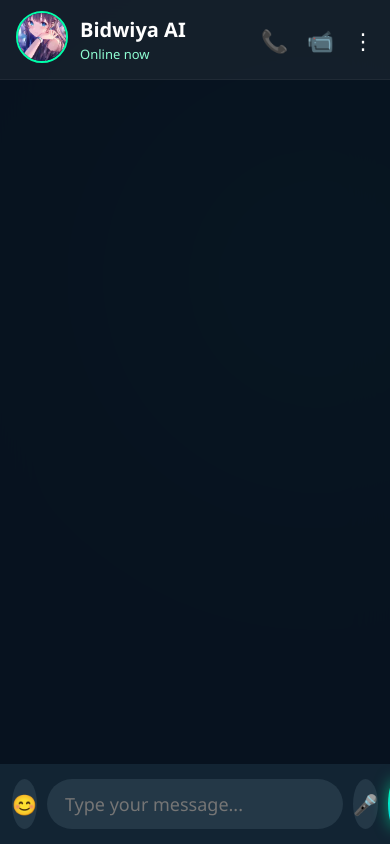
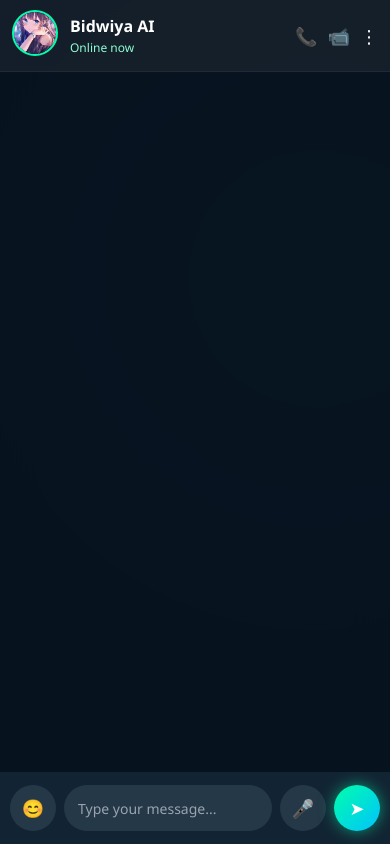
Before and after one commit to shamdutta0079-code/ai, a Flask app: page / in a window 390 px wide. Run offline with Flask 3, Linux system fonts and the light colour scheme.

Commit message:
Update style.css

```diff
--- a/static/style.css
+++ b/static/style.css
@@ -1,5 +1,6 @@
 /* static/style.css */
 
+/* ===== RESET ===== */
 * {
     margin: 0;
     padding: 0;
@@ -7,8 +8,14 @@
     font-family: Segoe UI, sans-serif;
 }
 
+html,
 body {
-    height: 100vh;
+    width: 100%;
+    height: 100%;
+}
+
+body {
+    min-height: 100vh;
     display: flex;
     justify-content: center;
     align-items: center;
@@ -16,7 +23,7 @@ body {
     overflow: hidden;
 }
 
-/* BACKGROUND */
+/* ===== BACKGROUND ===== */
 .bg-glow {
     position: fixed;
     width: 600px;
@@ -26,6 +33,7 @@ body {
     top: -100px;
     left: -100px;
     animation: moveGlow 8s infinite alternate;
+    z-index: 0;
 }
 
 @keyframes moveGlow {
@@ -38,40 +46,45 @@ body {
     }
 }
 
-/* APP */
+/* ===== APP ===== */
 .chat-app {
+    position: relative;
+    z-index: 2;
     width: 100%;
     max-width: 430px;
     height: 100vh;
-    max-height: 900px;
+    max-height: 100vh;
     background: rgba(8, 20, 32, .95);
     backdrop-filter: blur(20px);
     display: flex;
     flex-direction: column;
-    border-radius: 0;
     overflow: hidden;
     box-shadow: 0 0 40px #000;
 }
 
-/* HEADER */
+/* ===== HEADER ===== */
 .topbar {
-    height: 80px;
+    width: 100%;
+    min-height: 78px;
     background: rgba(255, 255, 255, .05);
     display: flex;
     justify-content: space-between;
     align-items: center;
     padding: 12px 16px;
     border-bottom: 1px solid rgba(255, 255, 255, .05);
+    flex-shrink: 0;
 }
 
 .left {
     display: flex;
     align-items: center;
     gap: 12px;
+    min-width: 0;
 }
 
 .avatar-wrap {
     position: relative;
+    flex-shrink: 0;
 }
 
 .avatar {
@@ -96,6 +109,9 @@ body {
 .left h2 {
     font-size: 20px;
     color: #fff;
+    white-space: nowrap;
+    overflow: hidden;
+    text-overflow: ellipsis;
 }
 
 .left p {
@@ -104,18 +120,25 @@ body {
     margin-top: 2px;
 }
 
+.right-icons {
+    display: flex;
+    align-items: center;
+    flex-shrink: 0;
+}
+
 .right-icons span {
-    color: white;
+    color: #fff;
     font-size: 22px;
     margin-left: 14px;
     cursor: pointer;
 }
 
-/* CHAT */
+/* ===== CHAT ===== */
 .chat-box {
     flex: 1;
+    overflow-y: auto;
+    overflow-x: hidden;
     padding: 15px;
-    overflow-y: auto;
     scroll-behavior: smooth;
 }
 
@@ -172,20 +195,21 @@ body {
 .bubble {
     padding: 14px 16px;
     font-size: 18px;
-    line-height: 1.4;
+    line-height: 1.45;
     border-radius: 18px;
     word-wrap: break-word;
+    overflow-wrap: break-word;
 }
 
 .msg.ai .bubble {
     background: #1c2d3b;
-    color: white;
+    color: #fff;
     border-top-left-radius: 6px;
 }
 
 .msg.user .bubble {
     background: linear-gradient(135deg, #00b894, #008f7a);
-    color: white;
+    color: #fff;
     border-top-right-radius: 6px;
 }
 
@@ -197,7 +221,7 @@ body {
     padding: 0 6px;
 }
 
-/* TYPING */
+/* ===== TYPING ===== */
 .typing {
     display: none;
     padding: 0 20px 10px;
@@ -234,18 +258,21 @@ body {
     }
 }
 
-/* INPUT */
+/* ===== INPUT ===== */
 .bottom-bar {
-    height: 80px;
+    width: 100%;
+    min-height: 80px;
     display: flex;
     align-items: center;
     gap: 10px;
     padding: 12px;
     background: #122433;
+    flex-shrink: 0;
 }
 
 .bottom-bar input {
     flex: 1;
+    min-width: 0;
     height: 50px;
     border: none;
     outline: none;
@@ -253,7 +280,11 @@ body {
     padding: 0 18px;
     font-size: 18px;
     background: #243847;
-    color: white;
+    color: #fff;
+}
+
+.bottom-bar input::placeholder {
+    color: #9ca3af;
 }
 
 .bottom-bar button {
@@ -263,26 +294,117 @@ body {
     border-radius: 50%;
     font-size: 20px;
     cursor: pointer;
+    flex-shrink: 0;
 }
 
 .emoji,
 .mic {
     background: #243847;
-    color: white;
+    color: #fff;
 }
 
 .send {
     background: linear-gradient(135deg, #00ffaa, #00c3ff);
-    color: white;
+    color: #fff;
     font-size: 22px;
     box-shadow: 0 0 15px #00ffaa88;
 }
 
-/* MOBILE */
-@media(max-width:600px) {
+/* ===== TABLET ===== */
+@media(max-width:768px) {
     .chat-app {
         max-width: 100%;
+        width: 100%;
+        height: 100vh;
+    }
+}
+
+/* ===== MOBILE ===== */
+@media(max-width:600px) {
+
+    body {
+        align-items: stretch;
+    }
+
+    .chat-app {
+        max-width: 100%;
+        width: 100%;
         height: 100vh;
         border-radius: 0;
     }
+
+    .topbar {
+        min-height: 72px;
+        padding: 10px 12px;
+    }
+
+    .avatar {
+        width: 46px;
+        height: 46px;
+    }
+
+    .left h2 {
+        font-size: 18px;
+    }
+
+    .left p {
+        font-size: 12px;
+    }
+
+    .right-icons span {
+        font-size: 20px;
+        margin-left: 12px;
+    }
+
+    .chat-box {
+        padding: 12px;
+    }
+
+    .msg {
+        max-width: 85%;
+    }
+
+    .bubble {
+        font-size: 16px;
+        padding: 12px 14px;
+    }
+
+    .bottom-bar {
+        min-height: 72px;
+        padding: 10px;
+        gap: 8px;
+    }
+
+    .bottom-bar input {
+        height: 46px;
+        font-size: 16px;
+    }
+
+    .bottom-bar button {
+        width: 46px;
+        height: 46px;
+        font-size: 18px;
+    }
 }
+
+/* ===== SMALL PHONE ===== */
+@media(max-width:400px) {
+
+    .left h2 {
+        font-size: 16px;
+    }
+
+    .bubble {
+        font-size: 15px;
+    }
+
+    .bottom-bar input {
+        font-size: 14px;
+        padding: 0 14px;
+    }
+
+    .right-icons span {
+        font-size: 18px;
+        margin-left: 10px;
+    }
+}
```
